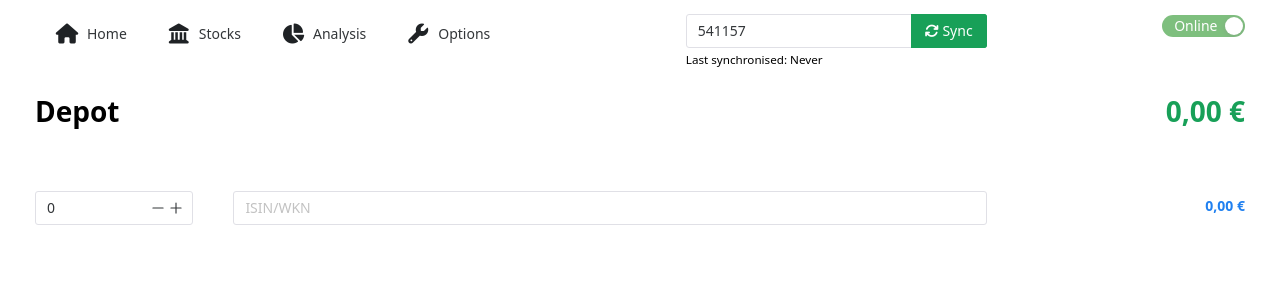
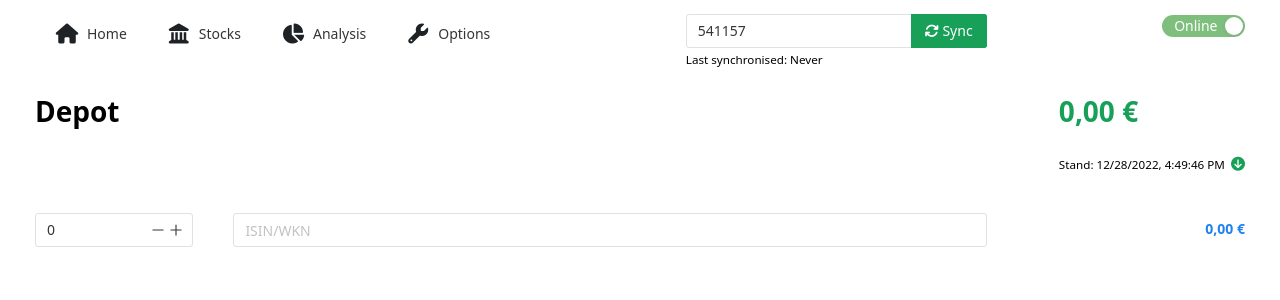
Before and after one commit to njustus/budgeting, a Vue app in the folder app/: page /#/stocks in a window 1280 px wide. Shown: the top 300 px of the page. Built offline with nearby package versions, Linux system fonts and the light colour scheme.

Commit message:
update stock values on-demand

```diff
--- a/app/src/stores/app-state.ts
+++ b/app/src/stores/app-state.ts
@@ -3,6 +3,7 @@ import {
   type AppState,
   generateStateKey,
   type StockInfo,
+  type SubscribedStock,
   type Tag,
   type Transaction,
   TransactionRecurrence,
@@ -60,6 +61,17 @@ export const useAppStore = defineStore('app-state', {
     },
     deleteStockById(id: string) {
       this.depot.subscribedStocks = this.depot.subscribedStocks.filter(st => st.id !== id)
+    },
+
+    updateStockExchanges(stockInfo: StockInfo[]) {
+      const stockByIsin = (isin: string) => this.depot.subscribedStocks.find(x => x.isin === isin)
+
+      stockInfo.forEach(stockInfo => {
+        const subscribedStock = stockByIsin(stockInfo.isin)
+        if(subscribedStock) {
+          subscribedStock.stockInfo = stockInfo
+        }
+      })
     },
 
     updateDeposit(balance:number) {
@@ -136,6 +148,18 @@ export const useAppStore = defineStore('app-state', {
       return R.sum(state.depot.subscribedStocks.map(stock => stock.count*stock.stockInfo.exchange.price))
     },
 
+    depotLastUpdate(state: AppState): Date {
+      if (state.depot.subscribedStocks.length <= 0) {
+        return new Date()
+      }
+
+      const sortByTimestamp = (a: SubscribedStock, b: SubscribedStock) =>
+        new Date(a.stockInfo.exchange.timestamp).getTime() - new Date(b.stockInfo.exchange.timestamp).getTime()
+
+      const sortedStocks = state.depot.subscribedStocks.sort(sortByTimestamp).reverse()
+      return sortedStocks[0].stockInfo.exchange.timestamp
+    },
+
     deposit(state: AppState): Account {
       return (state.deposits.length > 0) ?
         state.deposits[state.deposits.length - 1] : zeroAccount
--- a/app/src/views/StocksDashboard.vue
+++ b/app/src/views/StocksDashboard.vue
@@ -2,17 +2,30 @@
 import StockList from "@/components/stocks/stock-list.vue";
 import {currency} from '@/utils/formats'
 import {useAppStore} from '@/stores/app-state'
+import FaIcon from "@/components/common/fa-icon.vue";
+import {inject} from "vue";
+import {StocksClient} from "@/services";
 
 const store = useAppStore();
+
+const stocksClient = inject<StocksClient>('stocksClient')!
+async function updateStocks() {
+  const infos = await Promise.all(store.depot.subscribedStocks.map(x => stocksClient.getStockInfo(x.isin)))
+  store.updateStockExchanges(infos)
+}
 
 </script>
 
 <template>
   <n-space :justify="'space-between'">
     <h1>Depot</h1>
-    <h1>
-      <n-text :type="'success'">{{ currency.format(store.depotBalance) }}</n-text>
-    </h1>
+    <div>
+      <h1><n-text :type="'success'">{{ currency.format(store.depotBalance) }}</n-text></h1>
+      <small>
+        Stand: {{ store.depotLastUpdate.toLocaleString() }}&nbsp;
+        <n-button circle text type="primary" @click="updateStocks"><FaIcon icon="arrow-circle-down"></FaIcon></n-button>
+      </small>
+    </div>
   </n-space>
   <stock-list></stock-list>
 </template>
```
